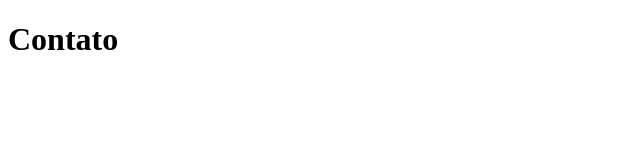
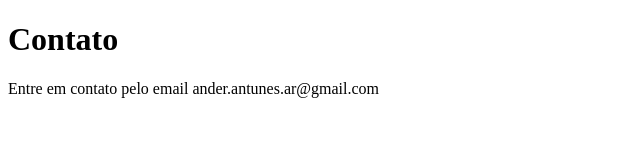
Before and after one commit to andersonrodrigoantunes/sistema-de-cadastro, a plain HTML site: page contato.html in a window 1280 px wide. Shown: the whole page, without its empty margins (0-640 px from the left). Drawn offline with Linux system fonts and the light colour scheme.

Commit message:
adicionando o email de contato

```diff
--- a/contato.html
+++ b/contato.html
@@ -8,5 +8,6 @@
 </head>
 <body>
     <h1>Contato</h1>
+    <p>Entre em contato pelo email ander.antunes.ar@gmail.com</p>
 </body>
 </html>
```
